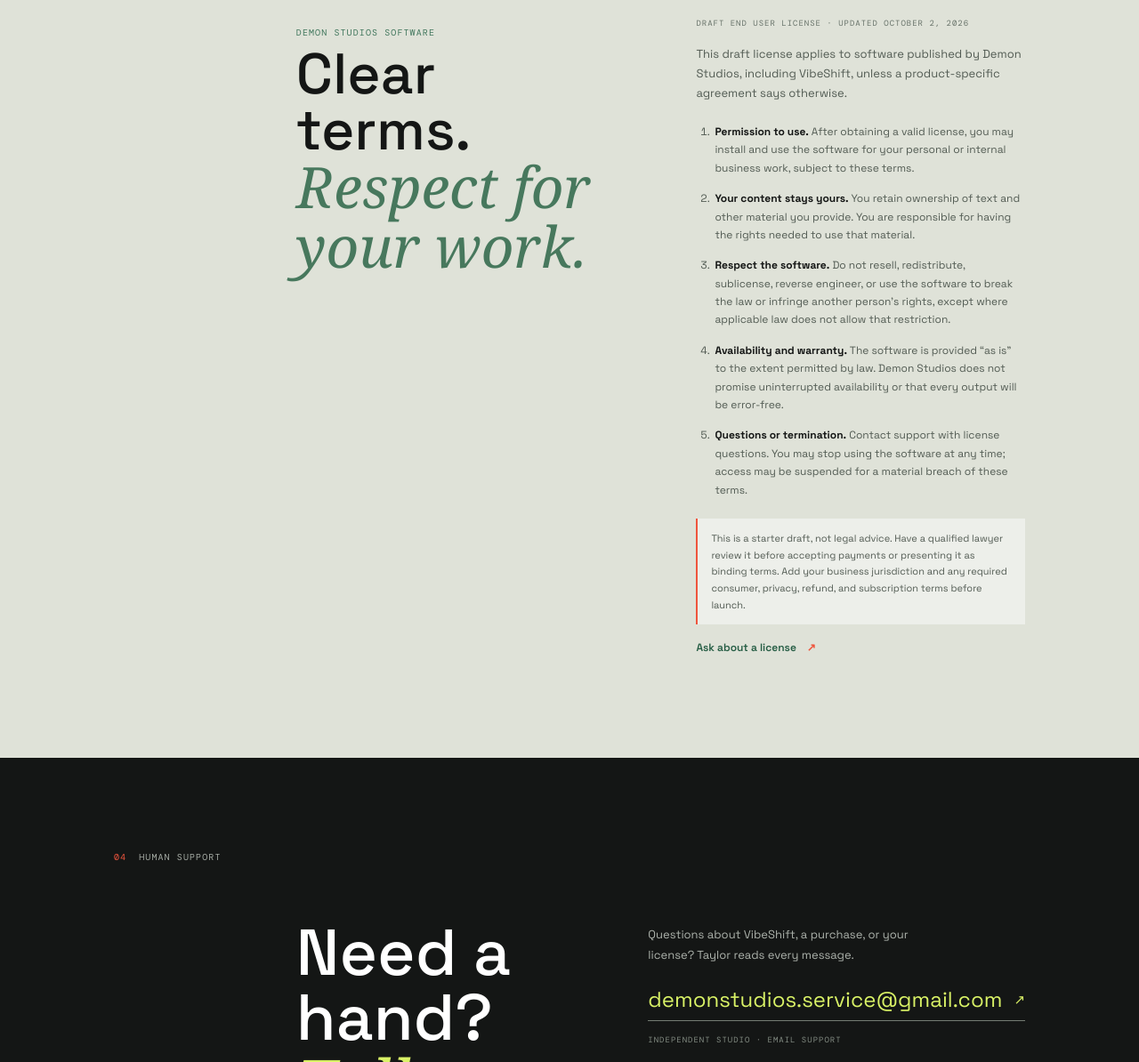
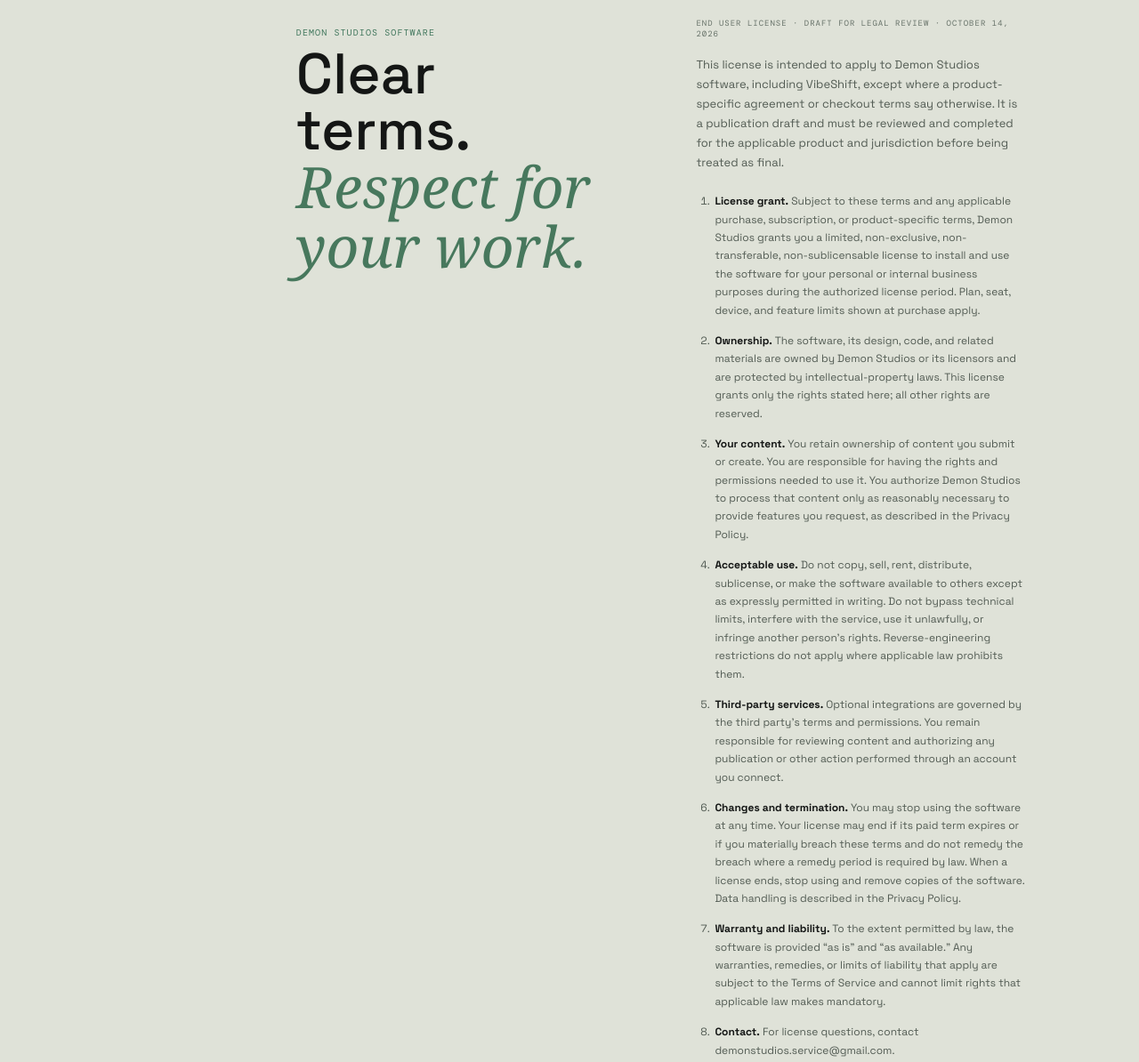
Before and after one commit to darkdemon121/Demon-Studios, a website: page index.html in a window 1280 px wide. Shown: the part 5760-6954 px from the top of the page at 89% size. Drawn offline with nearby package versions, Linux system fonts and the light colour scheme.

Commit message:
Polish software license draft

```diff
--- a/index.html
+++ b/index.html
@@ -245,16 +245,19 @@ Write once in Markdown. Turn your draft into **clean HTML** for a newsletter, CM
       <div class="license-content">
         <div><p class="kicker">DEMON STUDIOS SOFTWARE</p><h2>Clear terms.<br><em>Respect for your work.</em></h2></div>
         <div class="license-copy">
-          <p class="license-date">DRAFT END USER LICENSE · UPDATED OCTOBER 2, 2026</p>
-          <p>This draft license applies to software published by Demon Studios, including VibeShift, unless a product-specific agreement says otherwise.</p>
+          <p class="license-date">END USER LICENSE · DRAFT FOR LEGAL REVIEW · OCTOBER 14, 2026</p>
+          <p>This license is intended to apply to Demon Studios software, including VibeShift, except where a product-specific agreement or checkout terms say otherwise. It is a publication draft and must be reviewed and completed for the applicable product and jurisdiction before being treated as final.</p>
           <ol>
-            <li><strong>Permission to use.</strong> After obtaining a valid license, you may install and use the software for your personal or internal business work, subject to these terms.</li>
-            <li><strong>Your content stays yours.</strong> You retain ownership of text and other material you provide. You are responsible for having the rights needed to use that material.</li>
-            <li><strong>Respect the software.</strong> Do not resell, redistribute, sublicense, reverse engineer, or use the software to break the law or infringe another person’s rights, except where applicable law does not allow that restriction.</li>
-            <li><strong>Availability and warranty.</strong> The software is provided “as is” to the extent permitted by law. Demon Studios does not promise uninterrupted availability or that every output will be error-free.</li>
-            <li><strong>Questions or termination.</strong> Contact support with license questions. You may stop using the software at any time; access may be suspended for a material breach of these terms.</li>
+            <li><strong>License grant.</strong> Subject to these terms and any applicable purchase, subscription, or product-specific terms, Demon Studios grants you a limited, non-exclusive, non-transferable, non-sublicensable license to install and use the software for your personal or internal business purposes during the authorized license period. Plan, seat, device, and feature limits shown at purchase apply.</li>
+            <li><strong>Ownership.</strong> The software, its design, code, and related materials are owned by Demon Studios or its licensors and are protected by intellectual-property laws. This license grants only the rights stated here; all other rights are reserved.</li>
+            <li><strong>Your content.</strong> You retain ownership of content you submit or create. You are responsible for having the rights and permissions needed to use it. You authorize Demon Studios to process that content only as reasonably necessary to provide features you request, as described in the <a href="/privacy">Privacy Policy</a>.</li>
+            <li><strong>Acceptable use.</strong> Do not copy, sell, rent, distribute, sublicense, or make the software available to others except as expressly permitted in writing. Do not bypass technical limits, interfere with the service, use it unlawfully, or infringe another person’s rights. Reverse-engineering restrictions do not apply where applicable law prohibits them.</li>
+            <li><strong>Third-party services.</strong> Optional integrations are governed by the third party’s terms and permissions. You remain responsible for reviewing content and authorizing any publication or other action performed through an account you connect.</li>
+            <li><strong>Changes and termination.</strong> You may stop using the software at any time. Your license may end if its paid term expires or if you materially breach these terms and do not remedy the breach where a remedy period is required by law. When a license ends, stop using and remove copies of the software. Data handling is described in the <a href="/privacy">Privacy Policy</a>.</li>
+            <li><strong>Warranty and liability.</strong> To the extent permitted by law, the software is provided “as is” and “as available.” Any warranties, remedies, or limits of liability that apply are subject to the <a href="/terms">Terms of Service</a> and cannot limit rights that applicable law makes mandatory.</li>
+            <li><strong>Contact.</strong> For license questions, contact <a href="mailto:demonstudios.service@gmail.com">demonstudios.service@gmail.com</a>.</li>
           </ol>
-          <p class="license-note">This is a starter draft, not legal advice. Have a qualified lawyer review it before accepting payments or presenting it as binding terms. Add your business jurisdiction and any required consumer, privacy, refund, and subscription terms before launch.</p>
+          <p class="license-note">Before publication as a final agreement, have qualified counsel confirm the contracting entity, governing law, consumer rights, product-specific license scope, subscription and refund terms, and any required notices.</p>
           <a class="text-link" href="mailto:demonstudios.service@gmail.com?subject=License%20question">Ask about a license <span aria-hidden="true">↗</span></a>
         </div>
       </div>
```
